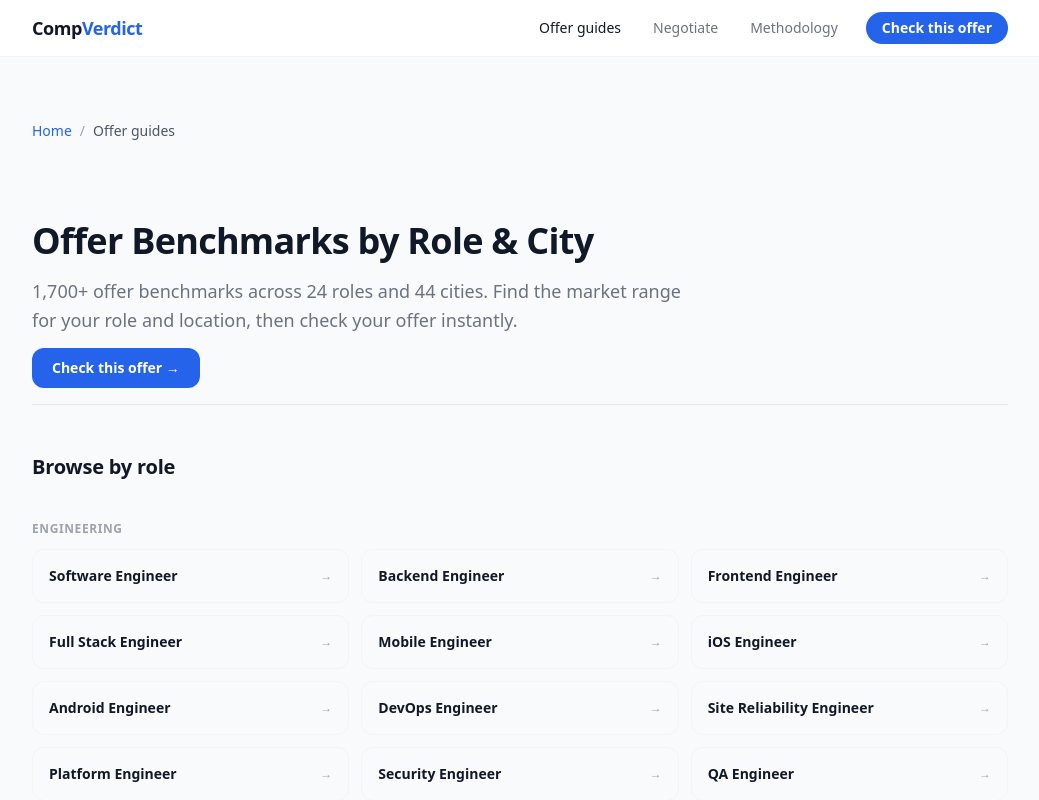
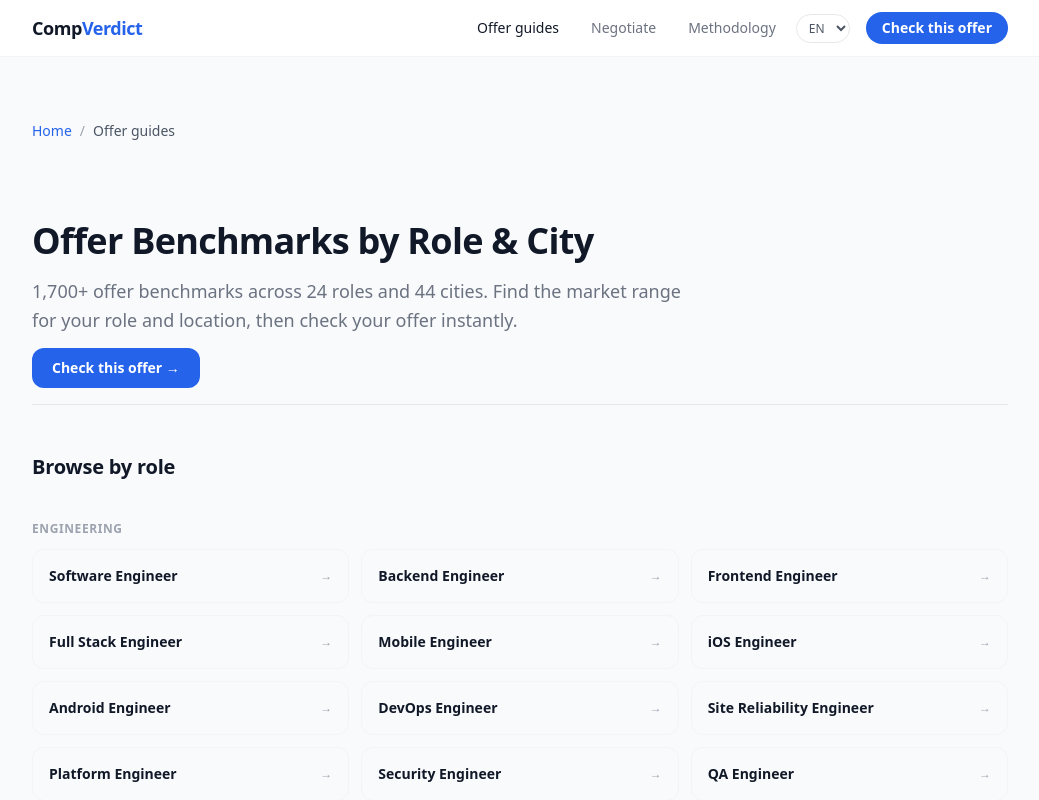
Before and after one commit to stewartmasters/comp-verdict, a Next.js app: page /salary in a window 1280 px wide. Shown: the top 800 px of the page, without its empty margins (120-1159 px from the left). Built offline with nearby package versions, Linux system fonts and the light colour scheme; no server answers; what vm would draw is missing.

Commit message:
feat: add EN/ES/DE language selector to navigation

```diff
--- /dev/null
+++ b/components/LanguageSelect.jsx
@@ -0,0 +1,32 @@
+'use client'
+
+import { useRouter, usePathname } from 'next/navigation'
+
+export default function LanguageSelect() {
+  const router = useRouter()
+  const pathname = usePathname()
+
+  const current = pathname?.startsWith('/es') ? 'es'
+                : pathname?.startsWith('/de') ? 'de'
+                : 'en'
+
+  function handleChange(e) {
+    const lang = e.target.value
+    if (lang === 'es') router.push('/es/')
+    else if (lang === 'de') router.push('/de/')
+    else router.push('/')
+  }
+
+  return (
+    <select
+      value={current}
+      onChange={handleChange}
+      className="text-xs border border-gray-200 text-gray-600 px-2 py-1 rounded-full bg-white cursor-pointer hover:border-blue-300 hover:text-blue-600 transition-colors"
+      aria-label="Select language"
+    >
+      <option value="en">EN</option>
+      <option value="es">ES</option>
+      <option value="de">DE</option>
+    </select>
+  )
+}
--- a/components/Navigation.jsx
+++ b/components/Navigation.jsx
@@ -2,6 +2,7 @@
 
 import Link from 'next/link'
 import { usePathname } from 'next/navigation'
+import LanguageSelect from './LanguageSelect.jsx'
 
 export default function Navigation() {
   const pathname = usePathname()
@@ -38,6 +39,7 @@ export default function Navigation() {
           >
             Methodology
           </Link>
+          <LanguageSelect />
           <Link
             href="/#offer-tool"
             className="bg-blue-600 text-white px-4 py-1.5 rounded-full text-sm font-semibold hover:bg-blue-700 transition-colors flex-shrink-0 ml-2"
```
